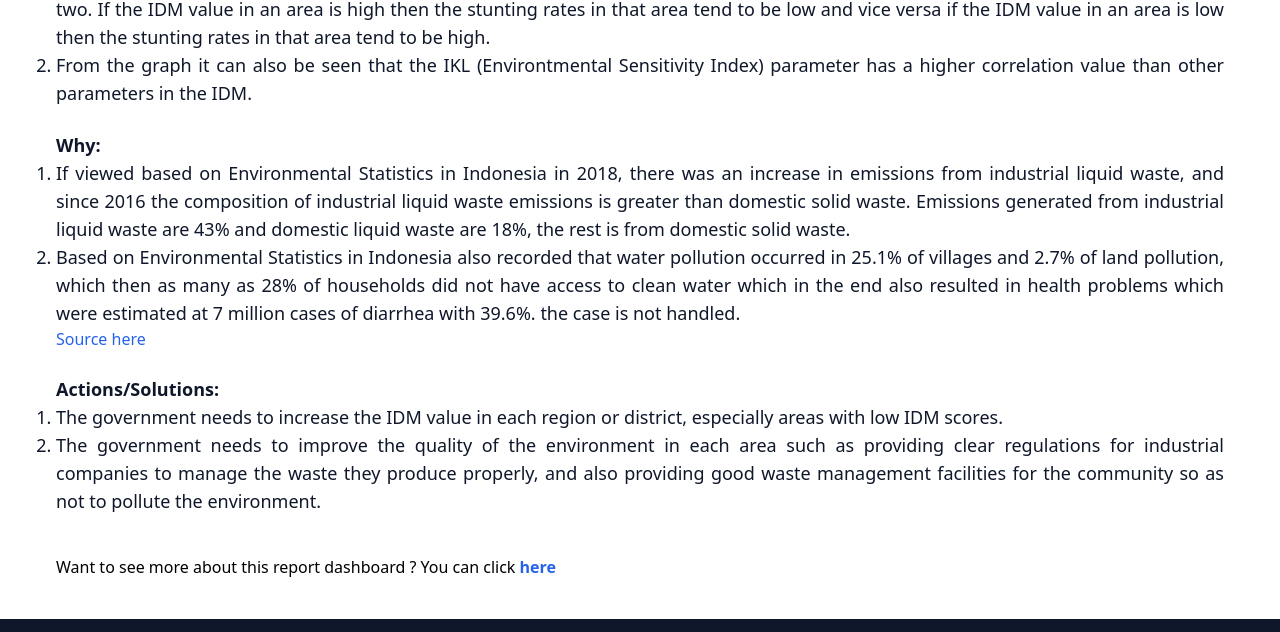
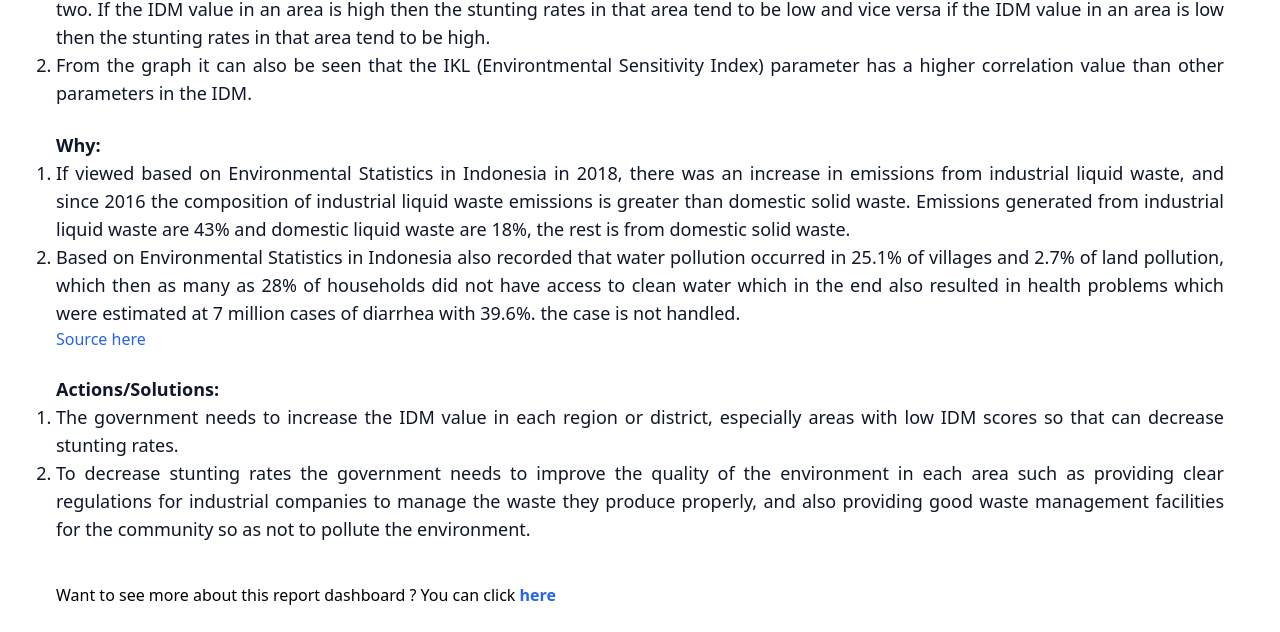
Before and after one commit to VinaAlv/VinaAlvionita-Portfolio, a website: page Stunting-Dash.html in a window 1280 px wide. Shown: the part 2905-3537 px from the top of the page. Drawn offline with Linux system fonts and the light colour scheme.

Commit message:
update content

```diff
--- a/Stunting-Dash.html
+++ b/Stunting-Dash.html
@@ -259,8 +259,9 @@
                         Actions/Solutions:</span>
                     <li> The government needs to increase the IDM value in each region or district, especially areas
                         with low
-                        IDM scores.</li>
-                    <li>The government needs to improve the quality of the environment in each area such as providing
+                        IDM scores so that can decrease stunting rates.</li>
+                    <li>To decrease stunting rates the government needs to improve the quality of the environment in
+                        each area such as providing
                         clear
                         regulations for industrial companies to manage the waste they produce properly, and also
                         providing
```
